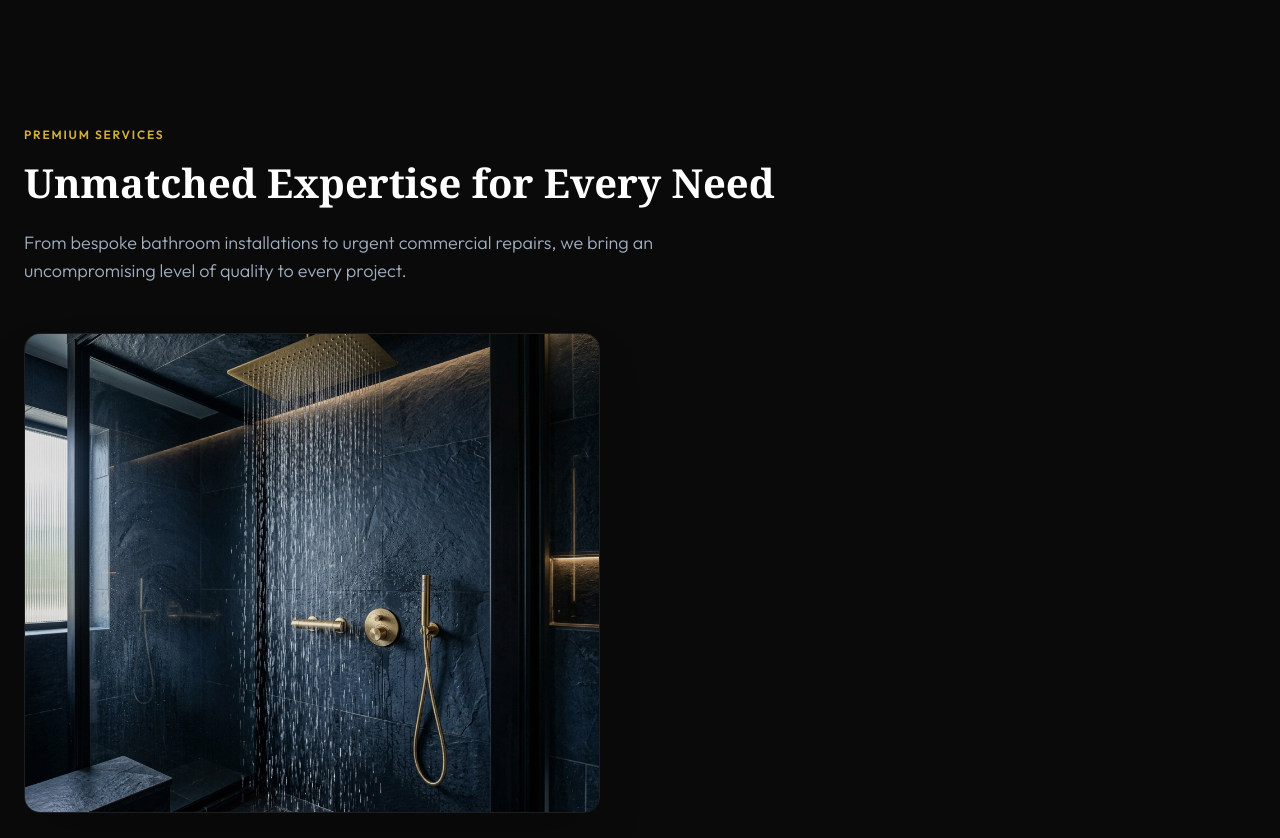
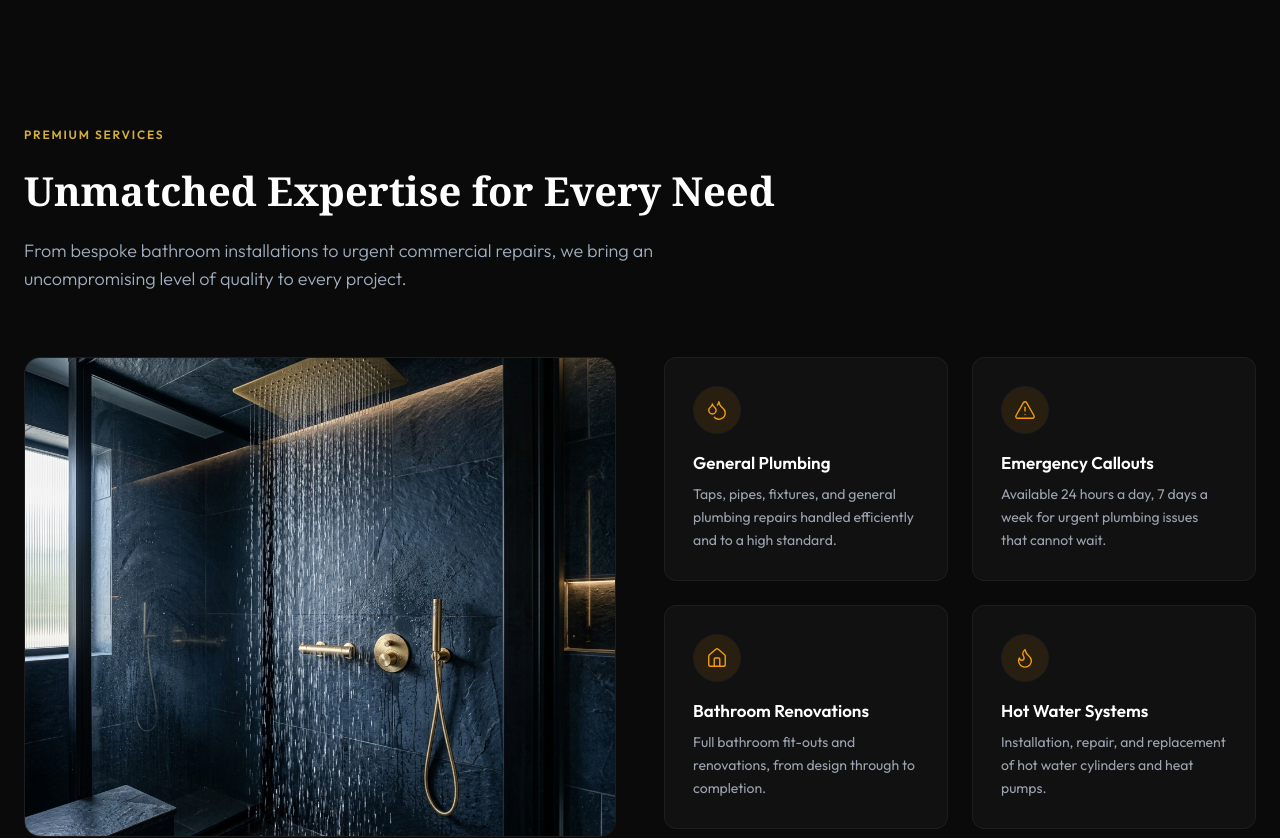
Before and after one commit to LocalSiteGrowth/localsitegrowth, a Next.js app: page /plumbing in a window 1280 px wide. Shown: the part 780-1618 px from the top of the page. Built offline with nearby package versions, Linux system fonts and the light colour scheme.

Commit message:
force inline styles for services layout

```diff
--- a/components/plumbing/Services.tsx
+++ b/components/plumbing/Services.tsx
@@ -1,16 +1,8 @@
 "use client";
-
 import { useEffect, useRef } from "react";
 import gsap from "gsap";
 import { ScrollTrigger } from "gsap/dist/ScrollTrigger";
-import {
-  Droplets,
-  AlertTriangle,
-  Home,
-  Flame,
-  Building,
-  ShieldCheck
-} from "lucide-react";
+import { Droplets, AlertTriangle, Home, Flame } from "lucide-react";
 
 gsap.registerPlugin(ScrollTrigger);
 
@@ -43,7 +35,6 @@ const Services = () => {
 
   useEffect(() => {
     const ctx = gsap.context(() => {
-      // Heading animation
       gsap.from(".services-heading", {
         y: 40,
         opacity: 0,
@@ -55,8 +46,6 @@ const Services = () => {
           toggleActions: "play none none none",
         },
       });
-
-      // Cards staggered animation
       gsap.from(cardsRef.current, {
         y: 50,
         opacity: 0,
@@ -70,7 +59,6 @@ const Services = () => {
         },
       });
     }, sectionRef);
-
     return () => ctx.revert();
   }, []);
 
@@ -82,48 +70,127 @@ const Services = () => {
     >
       <div className="container-custom">
 
-        {/* Top row — eyebrow and heading */}
-        <div className="services-heading mb-12">
+        {/* Heading row — full width */}
+        <div className="services-heading mb-16">
           <span className="eyebrow tracking-[0.15em]">Premium Services</span>
-          <h2 className="section-heading font-serif">Unmatched Expertise for Every Need</h2>
-          <p className="text-secondary text-lg font-light max-w-2xl">
-            From bespoke bathroom installations to urgent commercial repairs, we bring an uncompromising level of quality to every project.
+          <h2 className="section-heading font-serif mt-2">
+            Unmatched Expertise for Every Need
+          </h2>
+          <p className="text-secondary text-lg font-light max-w-2xl mt-4">
+            From bespoke bathroom installations to urgent commercial repairs,
+            we bring an uncompromising level of quality to every project.
           </p>
         </div>
 
-        {/* Bottom row — image left, cards right */}
-        <div className="grid lg:grid-cols-2 gap-12 lg:gap-20 items-start">
-
-          {/* Left — image only */}
-          <div className="relative w-full rounded-2xl overflow-hidden border border-[var(--border-color)] group shadow-2xl"
-            style={{ height: '480px' }}>
+        {/* Content row — image left, cards right */}
+        <div
+          style={{
+            display: "grid",
+            gridTemplateColumns: "1fr 1fr",
+            gap: "48px",
+            alignItems: "start",
+          }}
+        >
+          {/* Left — image */}
+          <div
+            style={{
+              position: "relative",
+              width: "100%",
+              height: "480px",
+              borderRadius: "16px",
+              overflow: "hidden",
+              border: "1px solid #1e1e1e",
+            }}
+          >
             <img
               src="/images/plumbing/services.png"
-              alt="Luxury rainfall showerhead"
-              className="absolute inset-0 w-full h-full object-cover opacity-90 group-hover:opacity-100 group-hover:scale-105 transition-all duration-1000"
+              alt="Premium plumbing installation"
+              style={{
+                position: "absolute",
+                inset: 0,
+                width: "100%",
+                height: "100%",
+                objectFit: "cover",
+              }}
             />
           </div>
 
-          {/* Right — four cards in fixed 2x2 grid */}
-          <div className="grid grid-cols-2 gap-6">
+          {/* Right — 2x2 cards */}
+          <div
+            style={{
+              display: "grid",
+              gridTemplateColumns: "1fr 1fr",
+              gap: "24px",
+            }}
+          >
             {services.map((service, index) => (
               <div
                 key={index}
-                ref={(el) => { cardsRef.current[index] = el; }}
-                className="card-base group"
+                ref={(el) => {
+                  cardsRef.current[index] = el;
+                }}
+                style={{
+                  backgroundColor: "#111111",
+                  border: "1px solid #1e1e1e",
+                  borderRadius: "12px",
+                  padding: "28px",
+                }}
               >
-                <div className="w-12 h-12 bg-accent-color/10 rounded-full flex items-center justify-center mb-6 group-hover:bg-accent-color/20 transition-colors border border-[var(--border-color)]">
-                  <service.icon className="text-[var(--accent-color)]" size={24} strokeWidth={1.5} />
+                <div
+                  style={{
+                    width: "48px",
+                    height: "48px",
+                    borderRadius: "50%",
+                    backgroundColor: "rgba(245, 158, 11, 0.1)",
+                    border: "1px solid #1e1e1e",
+                    display: "flex",
+                    alignItems: "center",
+                    justifyContent: "center",
+                    marginBottom: "20px",
+                  }}
+                >
+                  <service.icon
+                    size={22}
+                    strokeWidth={1.5}
+                    style={{ color: "#f59e0b" }}
+                  />
                 </div>
-                <h3 className="text-white text-lg font-serif font-semibold mb-3 tracking-wide">{service.title}</h3>
-                <p className="text-secondary text-sm leading-relaxed font-light">
+                <h3
+                  style={{
+                    color: "#ffffff",
+                    fontSize: "17px",
+                    fontWeight: 600,
+                    marginBottom: "10px",
+                  }}
+                >
+                  {service.title}
+                </h3>
+                <p
+                  style={{
+                    color: "#9ca3af",
+                    fontSize: "14px",
+                    lineHeight: "1.65",
+                  }}
+                >
                   {service.description}
                 </p>
               </div>
             ))}
           </div>
+        </div>
 
-        </div>
+        {/* Mobile layout override */}
+        <style>{`
+          @media (max-width: 768px) {
+            .services-grid {
+              grid-template-columns: 1fr !important;
+            }
+            .services-cards {
+              grid-template-columns: 1fr !important;
+            }
+          }
+        `}</style>
+
       </div>
     </section>
   );
```
